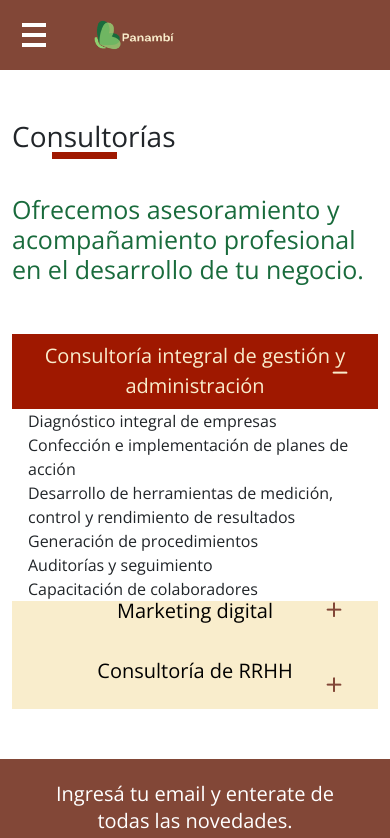
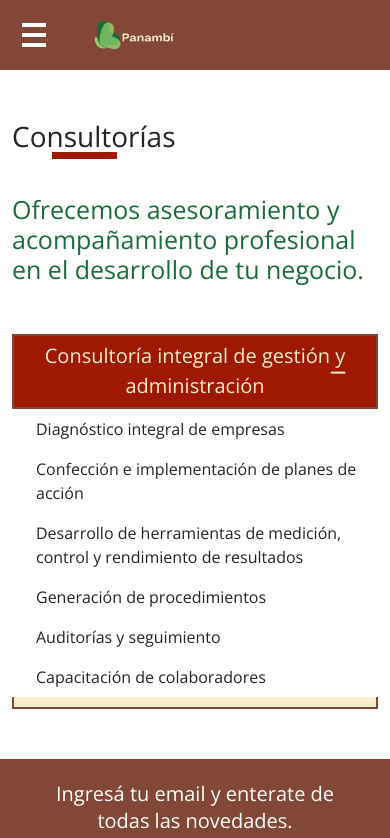
Before and after one commit to Matias-Benitez/Panambi, a React (Vite) app: page /consultoria in a window 390 px wide. Shown: the top 838 px of the page. Built offline with nearby package versions, Linux system fonts and the light colour scheme.

Commit message:
finalizacion animaciones

```diff
--- a/src/pages/consultorias/Consultorias.jsx
+++ b/src/pages/consultorias/Consultorias.jsx
@@ -44,33 +44,33 @@ export const Consultorias = () => {
                         <div className="col-xxl-4">
                             <ul className="links-consultoria">
                                 <div className="mobile-config-consultorias">
-                                    <li id={consultoriaIntegralStyle} onClick={consultoriaIntegralSelected}>Consultoría integral de gestión y administración
+                                    <li className="border-completo" id={consultoriaIntegralStyle} onClick={consultoriaIntegralSelected}>Consultoría integral de gestión y administración
                                         <ImgDynamic image={imageIntegralSelected}/>
                                     </li>
                                     <ConsultoriasDynamicMobile items={returnItems()} animation={consultoriaIntegralStyleMobile}/>
                                 </div>
 
                                 <div className="mobile-config-consultorias">
-                                    <li className="mobile-dropdown" id={consultoriaRSEStyle} onClick={consultoriaRSESelected}>Consultoría de RSE
+                                    <li className="mobile-dropdown border-incompleto" id={consultoriaRSEStyle} onClick={consultoriaRSESelected}>Consultoría de RSE
                                         <ImgDynamic image={imageRSESSelected}/>
                                     </li>
                                     <ConsultoriasDynamicMobile items={returnItems()} animation={consultoriaRSEStyleMobile}/>
                                 </div>
                                 <div className="mobile-config-consultorias">
-                                    <li className="mobile-dropdown" id={consultoriaAmbientalStyle} onClick={consultoriaAmbientalSelected}>Consultoría ambiental
+                                    <li className="mobile-dropdown border-incompleto" id={consultoriaAmbientalStyle} onClick={consultoriaAmbientalSelected}>Consultoría ambiental
                                         <ImgDynamic image={imageAmbientalSelected}/>
                                     </li>
                                     <ConsultoriasDynamicMobile items={returnItems()} animation={consultoriaAmbientalStyleMobile}/>
                                 </div>
                                 <div className="mobile-config-consultorias">
-                                    <li className="mobile-dropdown" id={consultoriaMarketingStyle} onClick={consultoriaMarketingSelected}>Consultoría de <span>Marketing digital</span>
+                                    <li className="mobile-dropdown border-incompleto-1" id={consultoriaMarketingStyle} onClick={consultoriaMarketingSelected}>Consultoría de <span>Marketing digital</span>
                                         <ImgDynamic image={imageMarketingSelected}/>
                                     </li>
                                     <ConsultoriasDynamicMobile items={returnItems()} animation={consultoriaMarketingStyleMobile}/>
 
                                 </div>
                                 <div className="mobile-config-consultorias">
-                                    <li className="mobile-dropdown" id={consultoriaRecursosHumanosStyle} onClick={consultoriaRecursosHumanosSelected}>Consultoría de RRHH
+                                    <li  className="mobile-dropdown border-completo" id={consultoriaRecursosHumanosStyle} onClick={consultoriaRecursosHumanosSelected}>Consultoría de RRHH
                                         <ImgDynamic image={imageRR}/>
                                     </li>
                                     <ConsultoriasDynamicMobile items={returnItems()} animation={consultoriaRecursosHumanosStyleMobile}/>
--- a/src/pages/consultorias/consultoria.css
+++ b/src/pages/consultorias/consultoria.css
@@ -129,7 +129,8 @@
         top: 50%;
     }
 
-    .mobile-consultoria {
+    .mobile-consultoria {gi
+        border: 1px solid black;
         width: 100%;
         background-color: white;
         position: absolute;
@@ -149,6 +150,7 @@
     }
 
     .mobile-consultoria p {
+        padding: .5rem;
         margin: 0 0 0 1rem;
         grid-column: 1 / 5;
     }
```
